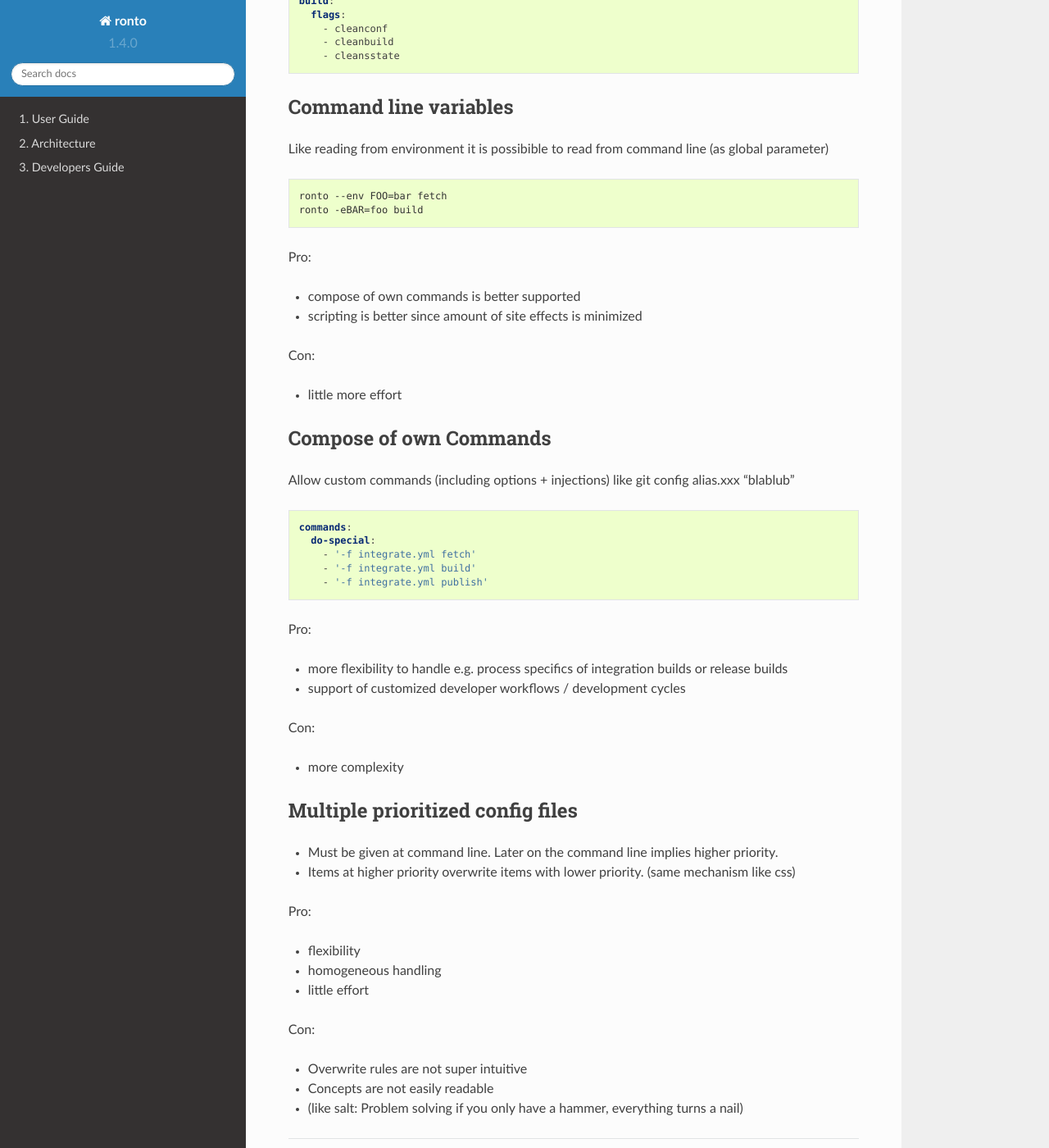
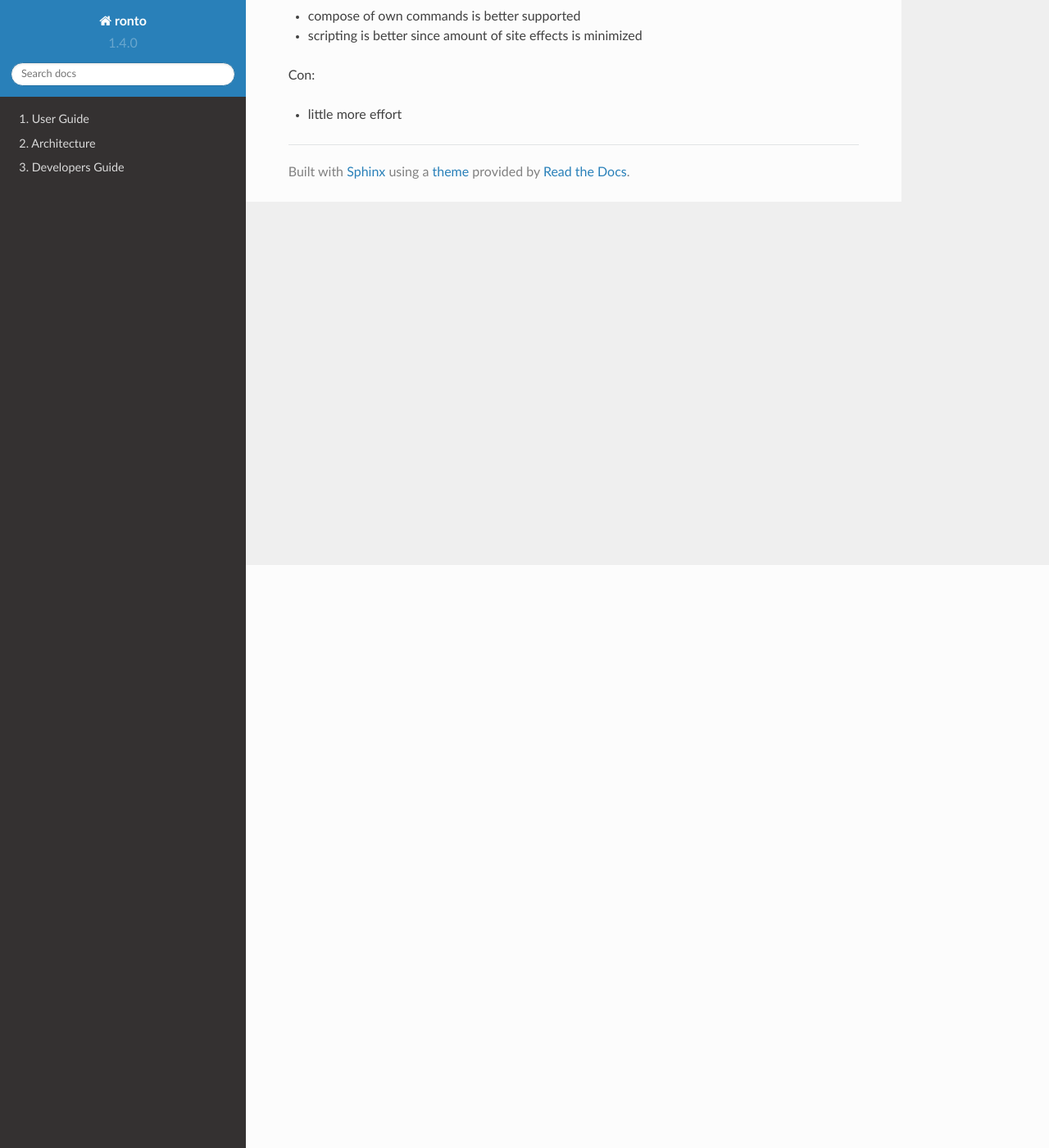
Before and after one commit to almedso/ronto, a Sphinx documentation site: the page built from docs/source/architecture/openissues.rst, in a window 1280 px wide and 1400 px high, scrolled down 711 px. Shown: the whole window at 82% size. Built offline with Sphinx 7.4.7 and the Read the Docs theme 2.0.0, drawn with Linux system fonts in a browser that asks for light colours; some of the changed text lies outside the part shown.

Commit message:
Update documentation
- Update readme
- Add bootstrap section
- Cleanup open issues and move to decided concepts

```diff
--- a/README.rst
+++ b/README.rst
@@ -41,7 +41,8 @@ Start and explore with
 .. code-block:: python
 
     # bootstrap a new build Rontofile
-    ronto bootstrap
+    # with a repotool based setup and docker container toolchain
+    ronto bootstrap --source repo --container
 
     # fine grained step by step build
     ronto fetch
@@ -50,4 +51,4 @@ Start and explore with
     ronto publish
 
     # or more compact round-trip (like make all)
-    ronto all
+    ronto run all
--- a/docs/source/architecture/openissues.rst
+++ b/docs/source/architecture/openissues.rst
@@ -23,24 +23,6 @@ Con:
         distro: "{{ ams }}"
 
 
-Cleanup flags
--------------
-
-To clarify if overwrite on command line should be possible
-
-.. code :: yaml
-
-    build:
-      flags:
-        - cleanconf
-        - cleanbuild
-        - cleansstate
-
-Command line variables
-----------------------
-
-Like reading from environment it is possibible to
-read from command line (as global parameter)
 
 .. code :: console
 
@@ -55,49 +37,3 @@ Pro:
 Con:
 
 * little more effort
-
-
-Compose of own Commands
------------------------
-
-Allow custom commands (including options + injections)
-like git config alias.xxx "blablub"
-
-.. code :: yaml
-
-   commands:
-     do-special:
-       - '-f integrate.yml fetch'
-       - '-f integrate.yml build'
-       - '-f integrate.yml publish'
-
-Pro:
-
-* more flexibility to handle e.g. process specifics of
-  integration builds or release builds
-* support of customized developer workflows / development cycles
-
-Con:
-
-* more complexity
-
-Multiple prioritized config files
----------------------------------
-
-* Must be given at command line. Later on the command line implies
-  higher priority.
-* Items at higher priority overwrite items with lower priority.
-  (same mechanism like css)
-
-Pro:
-
-* flexibility
-* homogeneous handling
-* little effort
-
-Con:
-
-* Overwrite rules are not super intuitive
-* Concepts are not easily readable
-* (like salt: Problem solving if you only have a hammer,
-  everything turns a nail)
--- a/docs/source/index.rst
+++ b/docs/source/index.rst
@@ -18,7 +18,7 @@ It is like Yocto which is the prefix for 10^-24 of something.
 
 
 .. toctree::
-   :maxdepth: 2
+   :maxdepth: 3
    :numbered:
    :hidden:
 
```
Also changed, not shown: other parts of docs/source/architecture/openissues.rst (+1 -1 lines), CHANGELOG.rst (+17 -0 lines), docs/source/architecture/concept.rst (+85 -0 lines), docs/source/user/commands.rst (+35 -0 lines).
